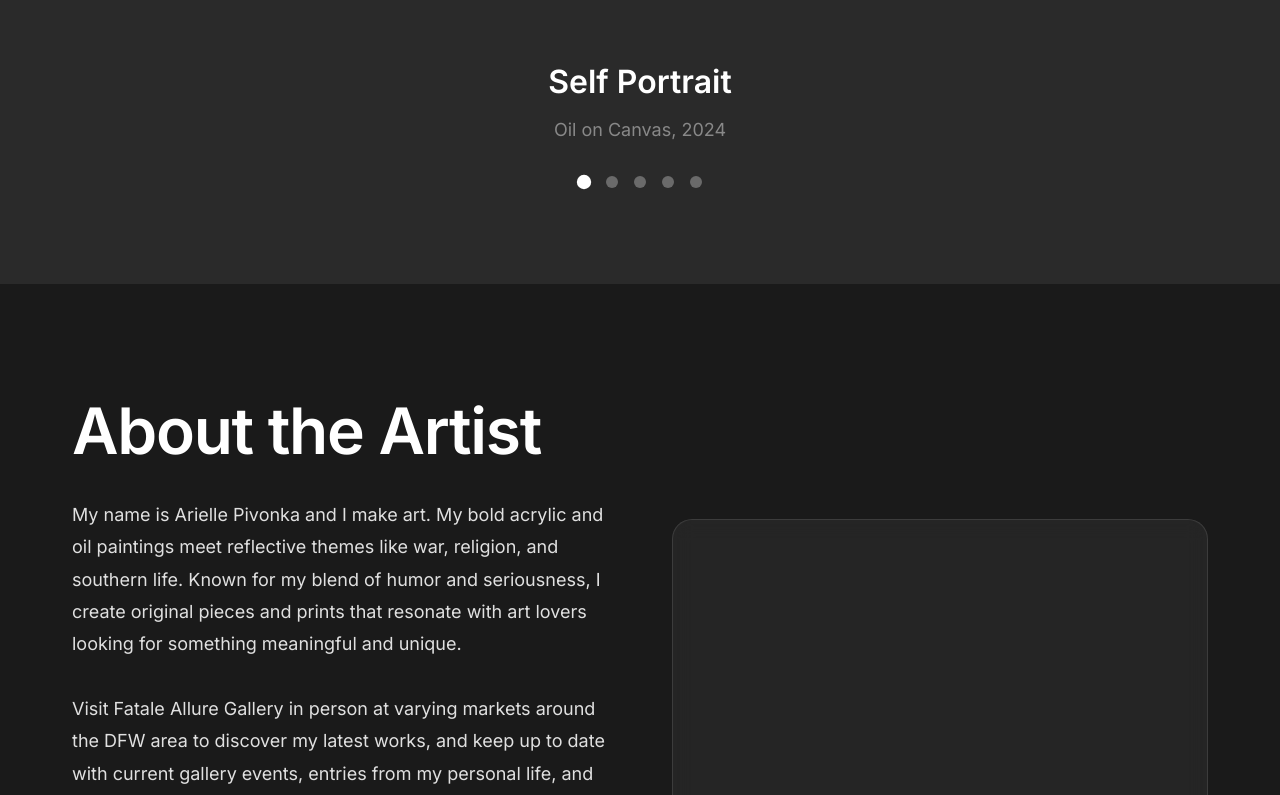
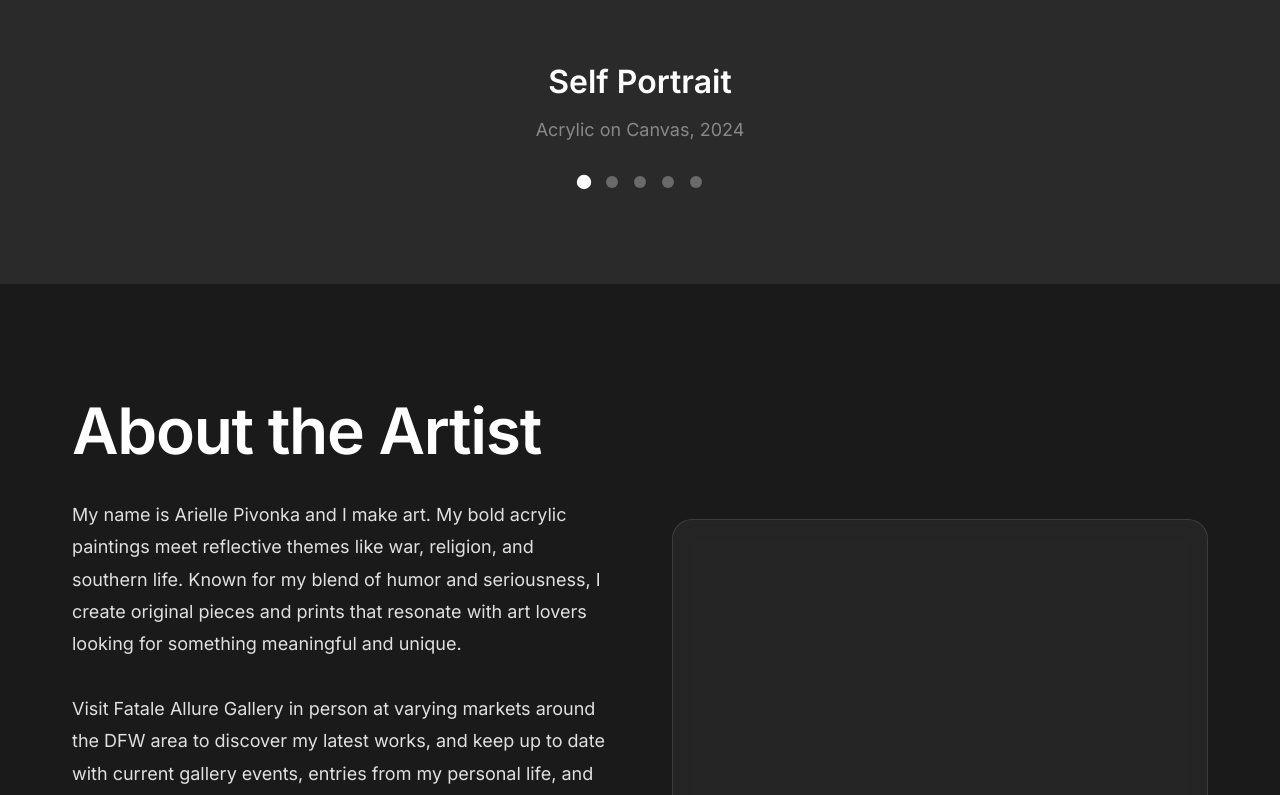
Before and after one commit to sondhath-cloud/AriellePivonka-ArtWebsite, a plain HTML site: page index.html in a window 1280 px wide. Shown: the part 1625-2420 px from the top of the page. Drawn offline with Linux system fonts and the light colour scheme.

Commit message:
Update all references from 'oil' to 'acrylic' throughout the website

```diff
--- a/index.html
+++ b/index.html
@@ -98,7 +98,7 @@
 
                 <div class="artwork-info">
                     <h2 class="artwork-name">Self Portrait</h2>
-                    <p class="artwork-medium">Oil on Canvas, 2024</p>
+                    <p class="artwork-medium">Acrylic on Canvas, 2024</p>
                 </div>
 
                 <div class="dots">
@@ -135,7 +135,7 @@
                 <div class="about-text">
                     <h2 class="section-title">About the Artist</h2>
                     <p class="about-description">
-                        My name is Arielle Pivonka and I make art. My bold acrylic and oil paintings meet reflective themes like war, religion, and southern life. Known for my blend of humor and seriousness, I create original pieces and prints that resonate with art lovers looking for something meaningful and unique.
+                        My name is Arielle Pivonka and I make art. My bold acrylic paintings meet reflective themes like war, religion, and southern life. Known for my blend of humor and seriousness, I create original pieces and prints that resonate with art lovers looking for something meaningful and unique.
                     </p>
                     <p class="about-description">
                         Visit Fatale Allure Gallery in person at varying markets around the DFW area to discover my latest works, and keep up to date with current gallery events, entries from my personal life, and more on my newsletter using Substack!
@@ -177,7 +177,7 @@
                     <p>I create personalized pieces that capture your unique vision and style preferences. Whether you're looking for a specific size, color palette, or subject matter, I work closely with clients to bring their ideas to life.</p>
                     <ul class="commission-features">
                         <li>Personal consultation and concept development</li>
-                        <li>Multiple medium options (oil, acrylic, mixed media)</li>
+                        <li>Multiple medium options (acrylic, mixed media)</li>
                         <li>Progress updates throughout the creation process</li>
                         <li>Professional packaging and secure shipping</li>
                     </ul>
@@ -194,7 +194,6 @@
                         <div class="form-group">
                             <select name="medium" required>
                                 <option value="">Select Preferred Medium</option>
-                                <option value="oil">Oil Painting</option>
                                 <option value="acrylic">Acrylic Painting</option>
                                 <option value="mixed-media">Mixed Media</option>
                                 <option value="drawing">Drawing</option>
--- a/script.js
+++ b/script.js
@@ -133,9 +133,9 @@ function initPortfolioCarousel() {
     const artworks = [
         {
             name: "Self Portrait",
-            medium: "Oil on Canvas, 2024",
+            medium: "Acrylic on Canvas, 2024",
             image: "carousel/Self Portrait.jpeg",
-            description: "A deeply personal exploration of identity and self-reflection. This self-portrait captures the artist's introspective journey, blending emotional depth with technical mastery in oil painting."
+            description: "A deeply personal exploration of identity and self-reflection. This self-portrait captures the artist's introspective journey, blending emotional depth with technical mastery in acrylic painting."
         },
         {
             name: "The Eyes",
@@ -151,9 +151,9 @@ function initPortfolioCarousel() {
         },
         {
             name: "Trying",
-            medium: "Oil on Canvas, 2024",
+            medium: "Acrylic on Canvas, 2024",
             image: "carousel/Trying.jpeg",
-            description: "A raw and honest portrayal of the human struggle. This oil painting captures the essence of perseverance and the beauty found in the process of effort and determination."
+            description: "A raw and honest portrayal of the human struggle. This acrylic painting captures the essence of perseverance and the beauty found in the process of effort and determination."
         },
         {
             name: "Astronaut",
```
Also changed, not shown: 1 other file.
